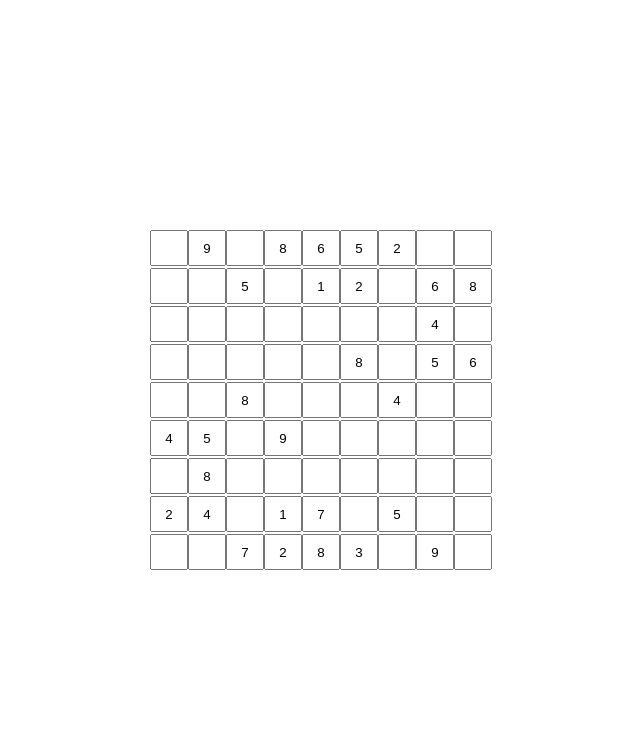
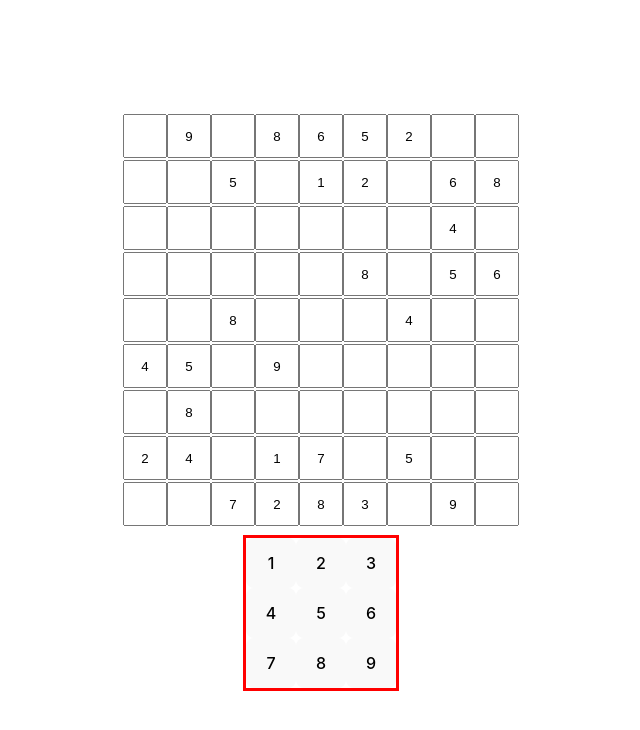
Before and after one commit to NickOsman11/SudokuSolverRevenge, a React (Vite) app in the folder sudoku/: page / in a window 1280 px wide. Shown: the top 730 px of the page, without its empty margins (319-959 px from the left). Built offline with nearby package versions, Linux system fonts and the light colour scheme.

Commit message:
Correctly aligned numpad

```diff
--- a/sudoku/src/App.css
+++ b/sudoku/src/App.css
@@ -5,10 +5,12 @@
   text-align: center;
 }
 
-.grid-square {
-  height: 30px;
-  width:30px;
-  text-align: center;
+
+
+.puzzle-area {
+  width: 400px;
+  position: relative;
+
 }
 
 .logo {
--- a/sudoku/src/App.tsx
+++ b/sudoku/src/App.tsx
@@ -3,6 +3,7 @@ import reactLogo from './assets/react.svg'
 import './App.css'
 import puzzles from './assets/puzzles'
 import Grid from './Grid/Grid'
+import Numpad from './Numpad/Numpad'
 
 function App() {
     const gridSize = 9
@@ -15,8 +16,9 @@ function App() {
     const puzzle = puzzles.RawSudoku[0]
 
     return (
-        <div className="App">
+        <div className="puzzle-area">
             <Grid matrix={puzzle} numbers={numbers}/>
+            <Numpad numbers={numbers} />
         </div>
     )
 }
--- /dev/null
+++ b/sudoku/src/Grid/Grid.css
@@ -0,0 +1,10 @@
+.grid {
+
+}
+
+.grid-square {
+    height: 40px;
+    width:40px;
+    text-align: center;
+    padding: 0
+}
--- a/sudoku/src/Grid/Grid.tsx
+++ b/sudoku/src/Grid/Grid.tsx
@@ -1,6 +1,8 @@
+import './Grid.css'
+
 export default function Grid({matrix, numbers}: {matrix: number[][], numbers: number[]}): JSX.Element{
     return <>
-        <table>
+        <table className='grid'>
             <tbody>
                 {numbers.map( (row) => {
                     return <tr>
--- /dev/null
+++ b/sudoku/src/Numpad/Numpad.css
@@ -0,0 +1,18 @@
+.numpad {
+    outline: red solid 3px;
+    width: 150px;
+    height:150px;
+    display: flex;
+    flex-wrap: wrap;
+    flex-direction: row;
+    margin: auto;
+    margin-top: 10px;
+}
+
+
+.numpad-square{
+    height: 50px;
+    width: 50px;
+    padding: 0;
+    margin: 0;
+}
--- /dev/null
+++ b/sudoku/src/Numpad/Numpad.tsx
@@ -0,0 +1,18 @@
+import './Numpad.css'
+
+export default function Numpad({numbers}: {numbers: number[]}): JSX.Element{
+
+
+
+    return(
+        <div className="numpad">
+            {numbers.map(n => {
+                return (
+                    <button className="numpad-square">
+                        {n + 1}
+                    </button>
+                )
+            })}
+        </div>
+    )
+}
```
